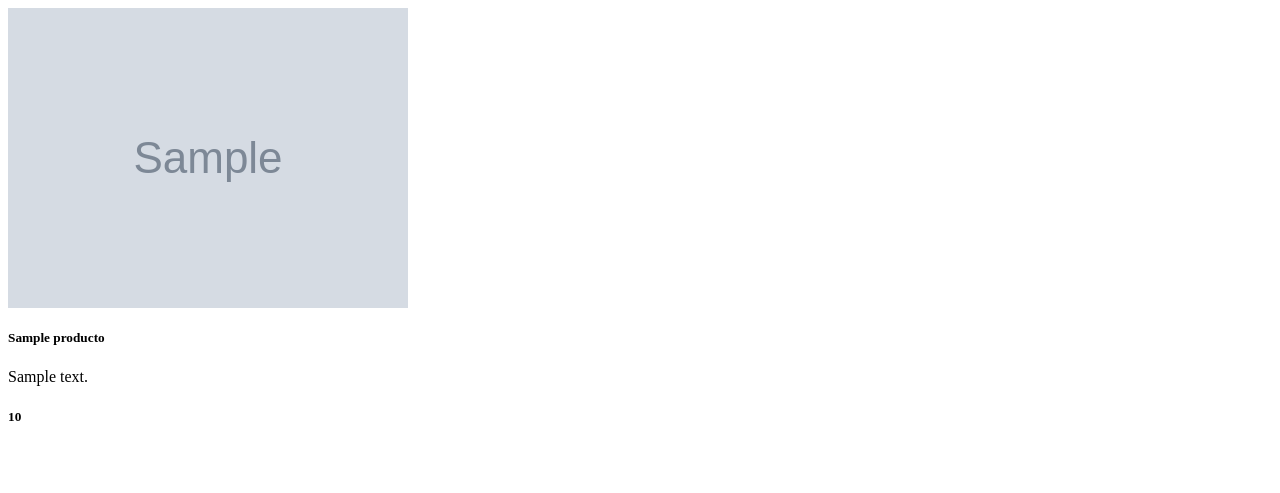
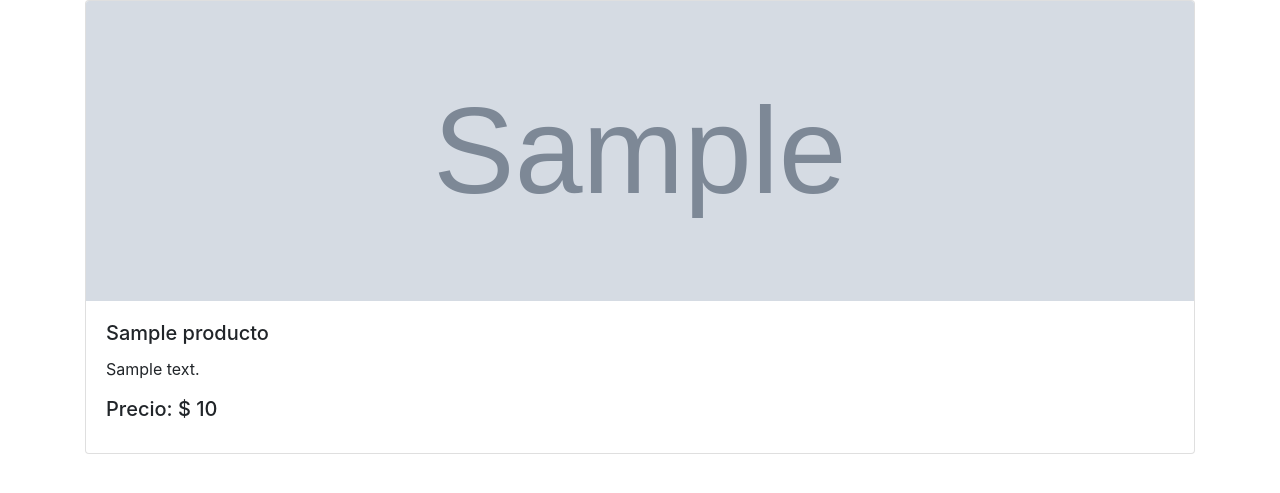
Before and after one commit to Agexandro/Heladeria, a PHP site: page /cards.php?id=1 in a window 1280 px wide. Shown: the top 493 px of the page. Run offline with PHP 8.4, Linux system fonts and the light colour scheme; tables that the repository leaves empty or names only in its code hold one stand-in row (values such as "Sample post"); grey boxes marked "Sample" are stand-in pictures.

Commit message:
Falta decoración y actualización. Detalles, detalles..

```diff
--- a/add_cat.php
+++ b/add_cat.php
@@ -6,6 +6,8 @@
     <meta http-equiv="X-UA-Compatible" content="ie=edge">
     <title>Agregar una categoria</title>
     <link rel="stylesheet" href="librerias/bootstrap.min.css">
+    <link rel="stylesheet" href="css/estilo.css">
+
 </head>
 <body>
 <div class="row">
--- a/add_prod.php
+++ b/add_prod.php
@@ -27,7 +27,7 @@
   </div>
   <div class='form-group'>
     <label for='icono'>Seleccione la imagen</label>
-    <input type="file"  id="icono" name="icon" ></input>
+    <input type="file"  id="icono" name="icon" require></input>
   </div>
 
   <select name='categorias'>
--- a/cards.php
+++ b/cards.php
@@ -1,3 +1,4 @@
+<link rel="stylesheet" href="librerias/bootstrap.min.css">
 <?php
 require("dao/select.php");
 $contador = 0;
@@ -23,10 +24,9 @@ if($tamaño>0){
             <div class='card-body'>
                 <h5 class='card-title'>$producto</h5>
                 <p class='card-text'>$descripcion</p>
-                <h5 class='card-title'>$precio</h5>
+                <h5 class='card-title'>Precio: $ $precio</h5>
             </div>
         </div>
-
             </div>
         ");
 
--- a/dao/update.php
+++ b/dao/update.php
@@ -1,4 +1,5 @@
-<?php require('conexion/conectar.php');
+<?php
+require('conexion/conectar.php');
 
 $sql = 'update categorias set nombre_categoria = "Paletas" , descripcion = "Nueva descripcion" where idcategoria=2';
 
```
Also changed, not shown: images/18d9e3c814a658b84cc6fd066548bfa0.jpg (added), images/40d156c864409abc49e1e4d20b8eaaca.jpg (added), images/8dbf28fcac71f91883f5692506bad8fa.jpg (added).
